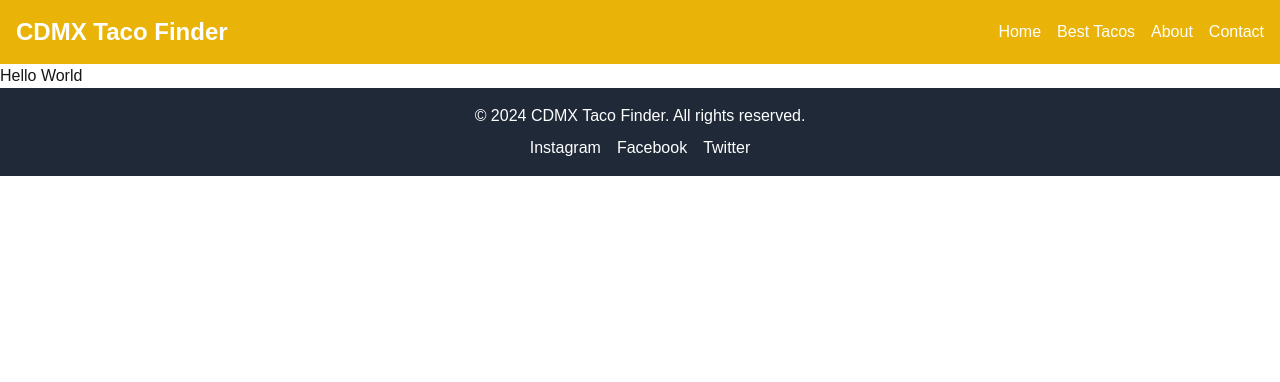
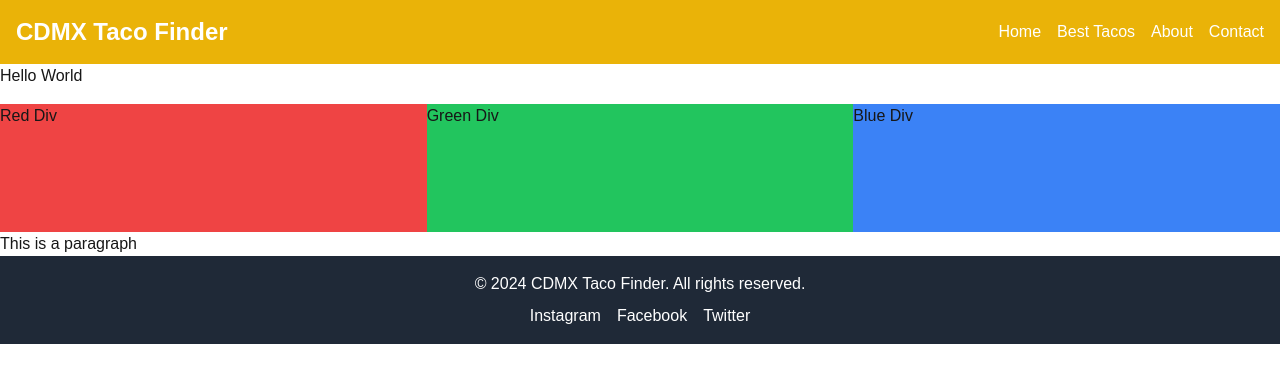
Before and after one commit to FlHeSt/Best-Tacos-In-CDMX, a Next.js app: page / in a window 1280 px wide. Shown: the top 382 px of the page. Built offline with nearby package versions, Linux system fonts and the light colour scheme.

Commit message:
fixed orientation

```diff
--- a/src/app/page.tsx
+++ b/src/app/page.tsx
@@ -1,11 +1,14 @@
 import Navbar from "./components/Navbar";
 import Footer from "./components/Footer";
+import Orientation from "./components/Orientation";
 
 export default function App() {
   return (
     <div>
       <Navbar />
       <h1>Hello World</h1>
+      <Orientation />
+      <p>This is a paragraph</p>
       <Footer />
     </div>
   );
```
Also changed, not shown: src/app/components/Orientation.jsx (renamed from src/app/components/Picture.jsx).
